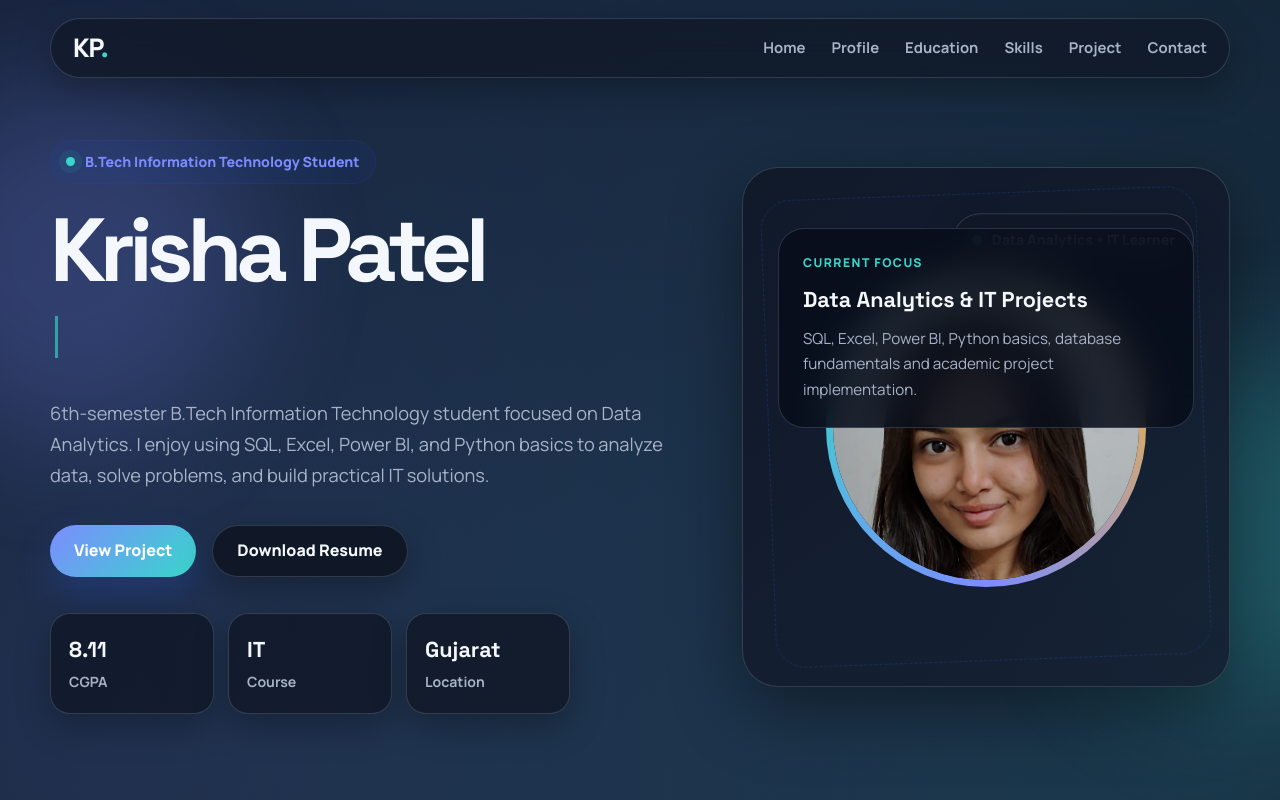
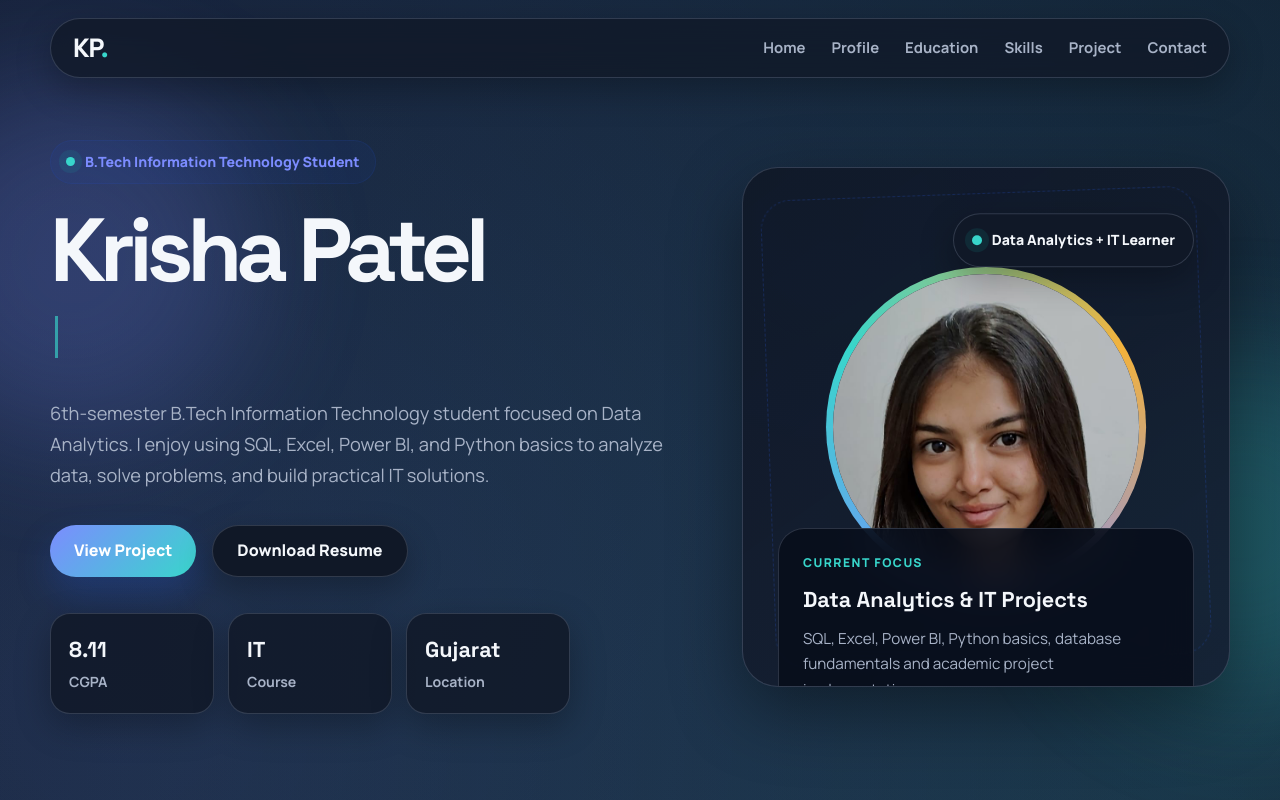
Before and after one commit to kp09032006-code/Portfolio, a website: page index.html in a window 1280 px wide. Shown: the top 800 px of the page. Drawn offline with Linux system fonts and the light colour scheme; files whose address does not match are found by name.

Commit message:
Update style.css

```diff
--- a/style.css
+++ b/style.css
@@ -448,7 +448,7 @@ img {
   position: absolute;
   z-index: 3;
   left: 35px;
-   top: 60px;
+   top: 360px;
 
   width: calc(100% - 70px);
   padding: 24px;
```
